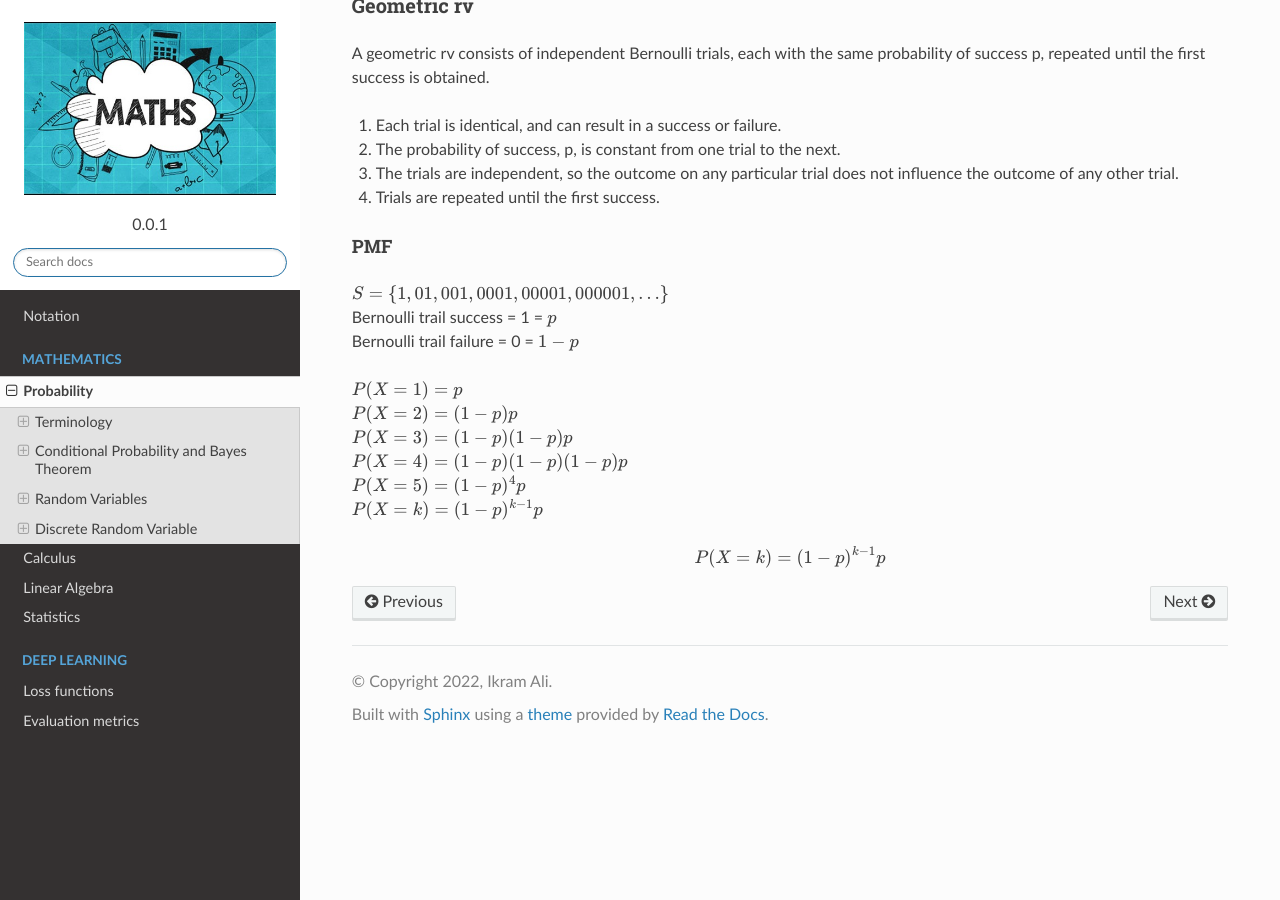
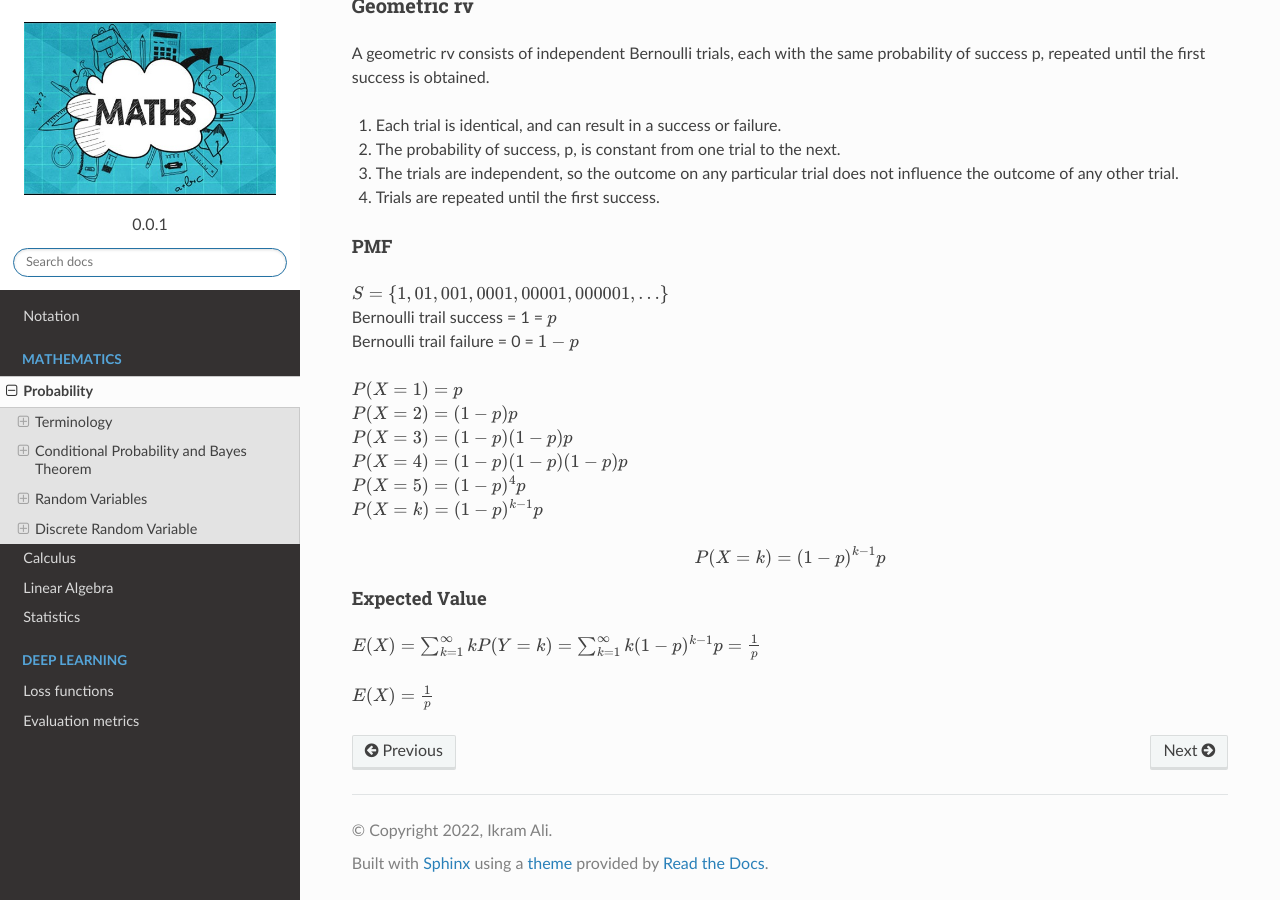
Before and after one commit to akkefa/ml-notes, a Sphinx documentation site: the page built from docs/probability.rst, in a window 1280 px wide and 900 px high, scrolled down 3288 px. Built offline with Sphinx 7.4.7 and the Read the Docs theme 2.0.0, drawn with Linux system fonts in a browser that asks for light colours.

Commit message:
New changes.

```diff
--- a/docs/probability.rst
+++ b/docs/probability.rst
@@ -171,3 +171,9 @@ PMF
 .. math::
 
     P(X=k)=(1-p)^{k-1}p
+
+Expected Value
+^^^^^^^^^^^^^^^
+:math:`E(X) = \sum_{k=1}^{\infty} k P(Y=k) = \sum_{k=1}^{\infty} k (1-p)^{k-1}p = \frac{1} p`
+
+:math:`E(X) = \frac{1} p`
```
